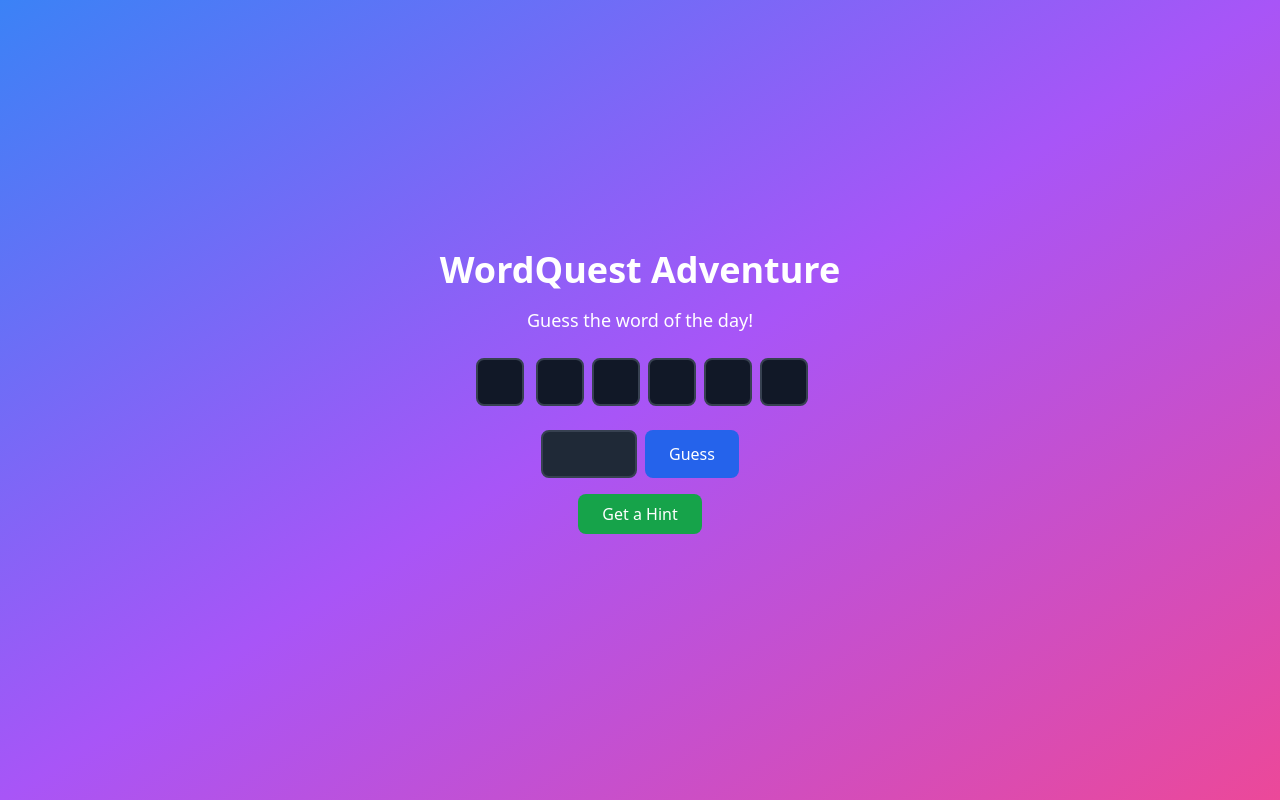
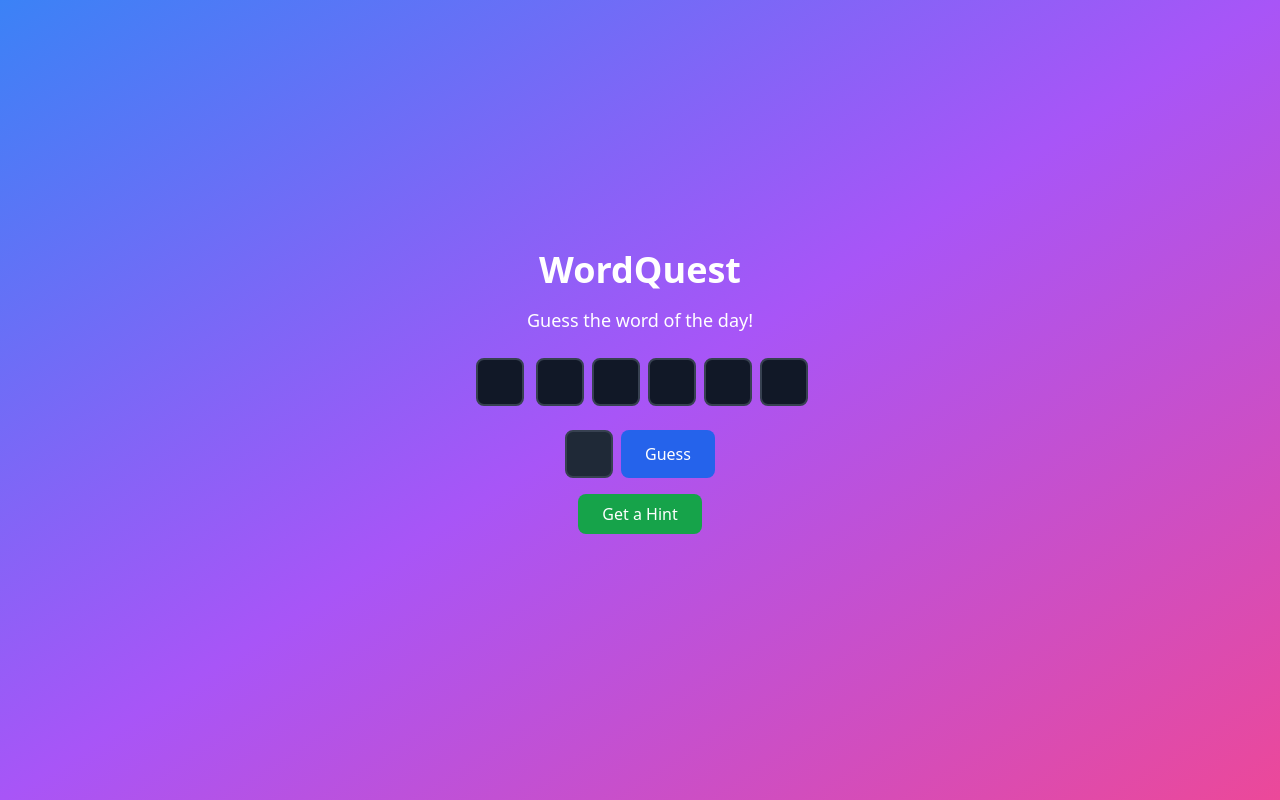
Before and after one commit to AyhamUs/wordquest.io, a plain HTML site: page index.html in a window 1280 px wide. Both pictures are taken after a click on the button "Guess". Drawn offline with nearby package versions, Linux system fonts and the light colour scheme.

Commit message:
Update index.html

```diff
--- a/index.html
+++ b/index.html
@@ -3,7 +3,7 @@
 <head>
     <meta charset="UTF-8">
     <meta name="viewport" content="width=device-width, initial-scale=1.0">
-    <title>WordQuest Adventure</title>
+    <title>WordQuest</title>
     <!-- Tailwind CSS CDN -->
     <script src="https://cdn.tailwindcss.com"></script>
     <style>
@@ -37,13 +37,13 @@
 <body class="bg-gradient-to-br from-blue-500 via-purple-500 to-pink-500 h-screen text-white flex flex-col items-center justify-center">
 
     <div class="text-center">
-        <h1 class="text-4xl font-bold mb-4">WordQuest Adventure</h1>
+        <h1 class="text-4xl font-bold mb-4">WordQuest</h1>
         <p class="text-lg mb-6">Guess the word of the day!</p>
 
         <div id="game-board" class="flex justify-center mb-6 space-x-2"></div>
 
         <div class="flex justify-center space-x-2 mb-4">
-            <input id="user-input" type="text" maxlength="10" class="w-24 h-12 text-2xl text-center rounded-lg bg-gray-800 border-2 border-gray-700 focus:outline-none focus:ring-2 focus:ring-blue-500" autofocus>
+            <input id="user-input" type="text" maxlength="1" class="w-12 h-12 text-2xl text-center rounded-lg bg-gray-800 border-2 border-gray-700 focus:outline-none focus:ring-2 focus:ring-blue-500" autofocus>
             <button onclick="handleGuess()" class="px-6 py-2 bg-blue-600 text-white rounded-lg hover:bg-blue-700 transition duration-300">Guess</button>
         </div>
 
@@ -87,8 +87,8 @@
             inputField.value = "";
             document.getElementById("message").textContent = ""; // Reset the message
 
-            if (!guess || guess.length !== 1 || guessedLetters.includes(guess)) {
-                return; // Do nothing if input is empty, more than one letter, or letter already guessed
+            if (!guess || guessedLetters.includes(guess)) {
+                return; // Do nothing if input is empty or letter already guessed
             }
 
             guessedLetters.push(guess);
```
